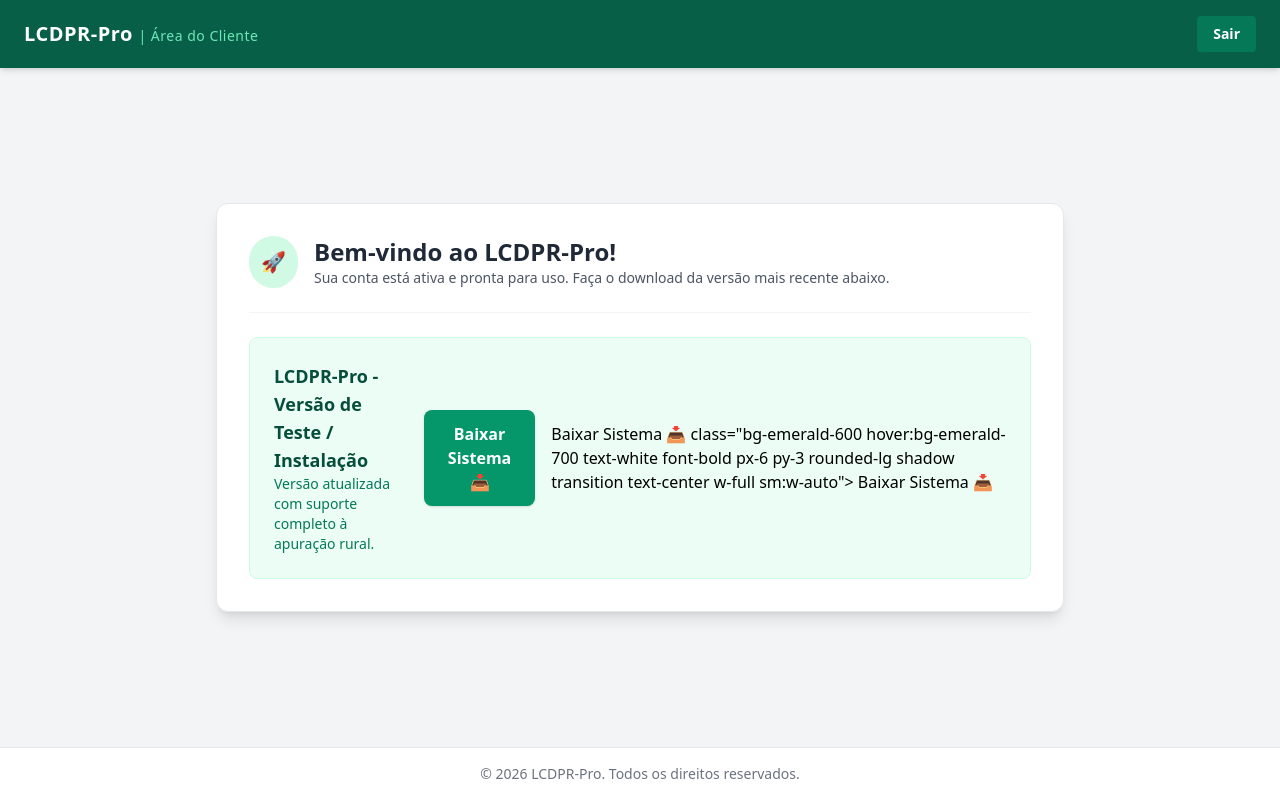
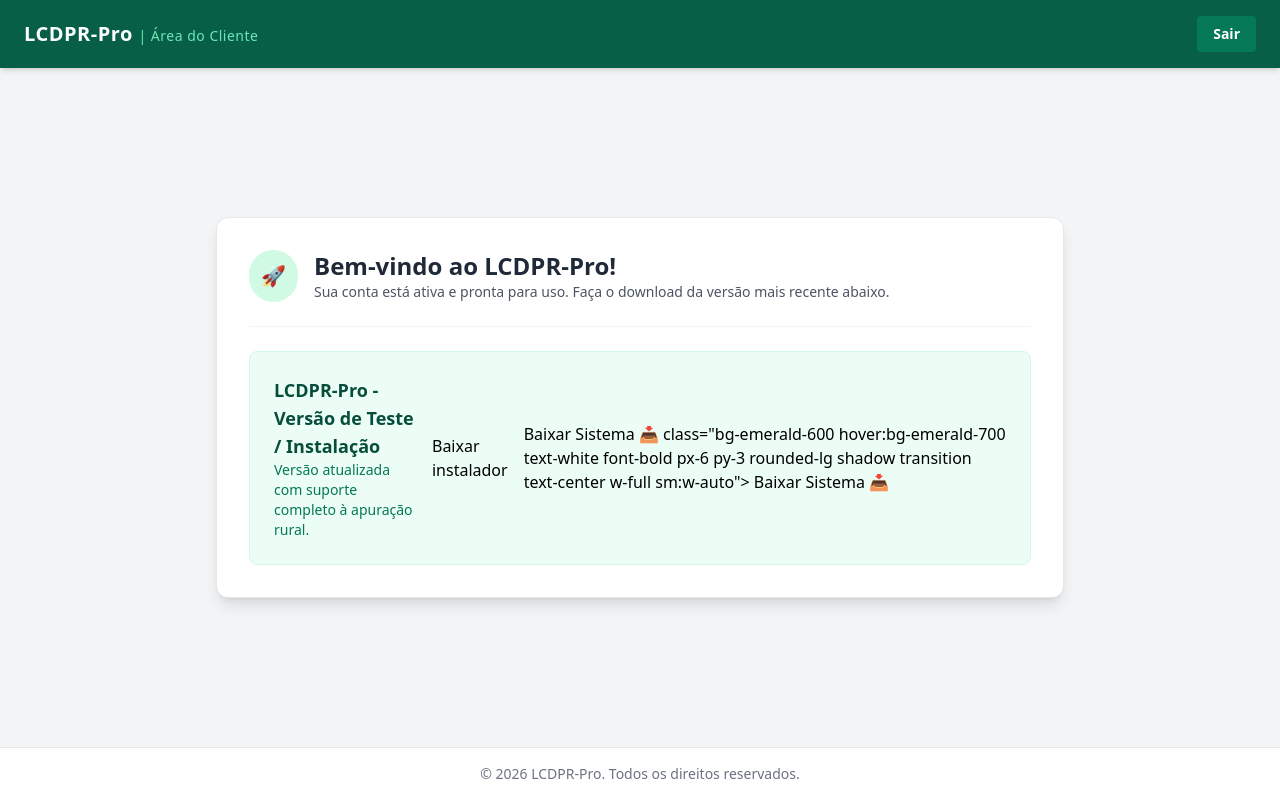
Before and after one commit to VaniltonFarias/lcdpr-site, a website: page public/dashboard.html in a window 1280 px wide. Drawn offline with nearby package versions, Linux system fonts and the light colour scheme.

Commit message:
Add files via upload

```diff
--- a/public/dashboard.html
+++ b/public/dashboard.html
@@ -34,9 +34,13 @@
                     <p class="text-emerald-700 text-sm">Versão atualizada com suporte completo à apuração rural.</p>
                 </div>
                 <!-- Exemplo de como ficará o botão no seu dashboard.html -->
-                    <a href="https://drive.google.com/uc?export=download&id=1IHOtJ992ANkRUrR-OGcPfr--Lk0OMFpz"
-                    class="bg-emerald-600 hover:bg-emerald-700 text-white font-bold px-6 py-3 rounded-lg shadow transition text-center w-full sm:w-auto">
-                        Baixar Sistema 📥
+                <a href="https://drive.google.com/uc?export=download&id=1fJLsY_mlIHSu1twb3FEcNLLwqKTyAOP1"
+                class="btn btn-primary"
+                target="_blank"
+                rel="noopener noreferrer">
+                Baixar instalador
+                </a>
+                </a>
                     </a>
                     Baixar Sistema 📥
                 </a>
```
